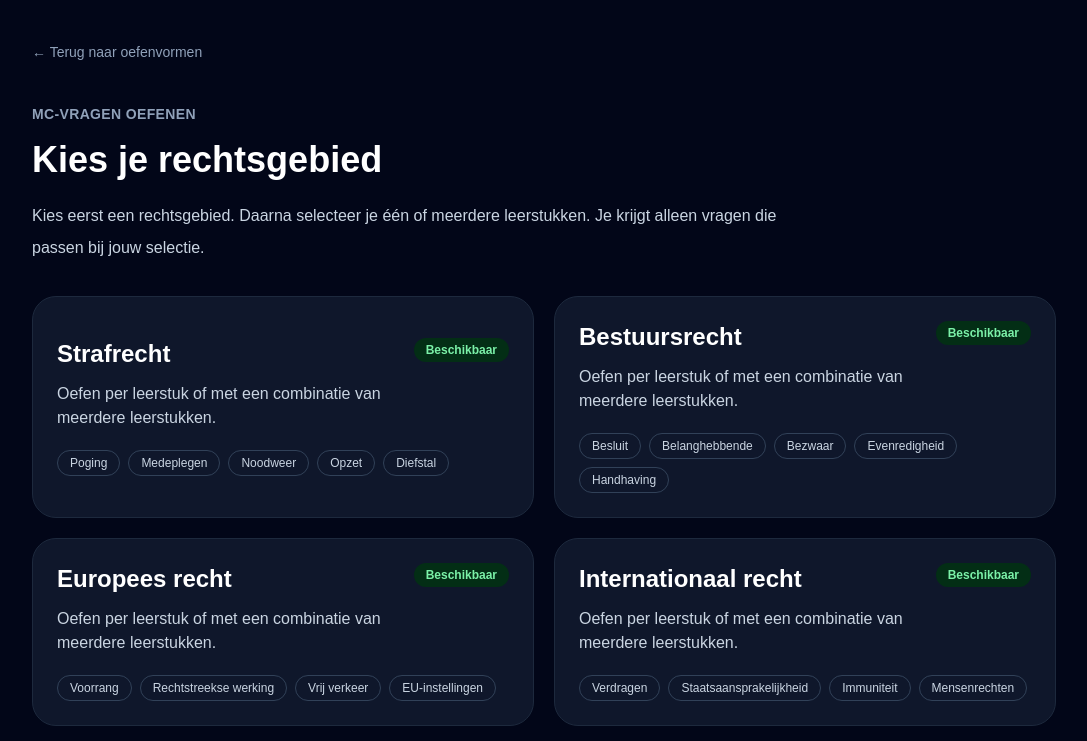
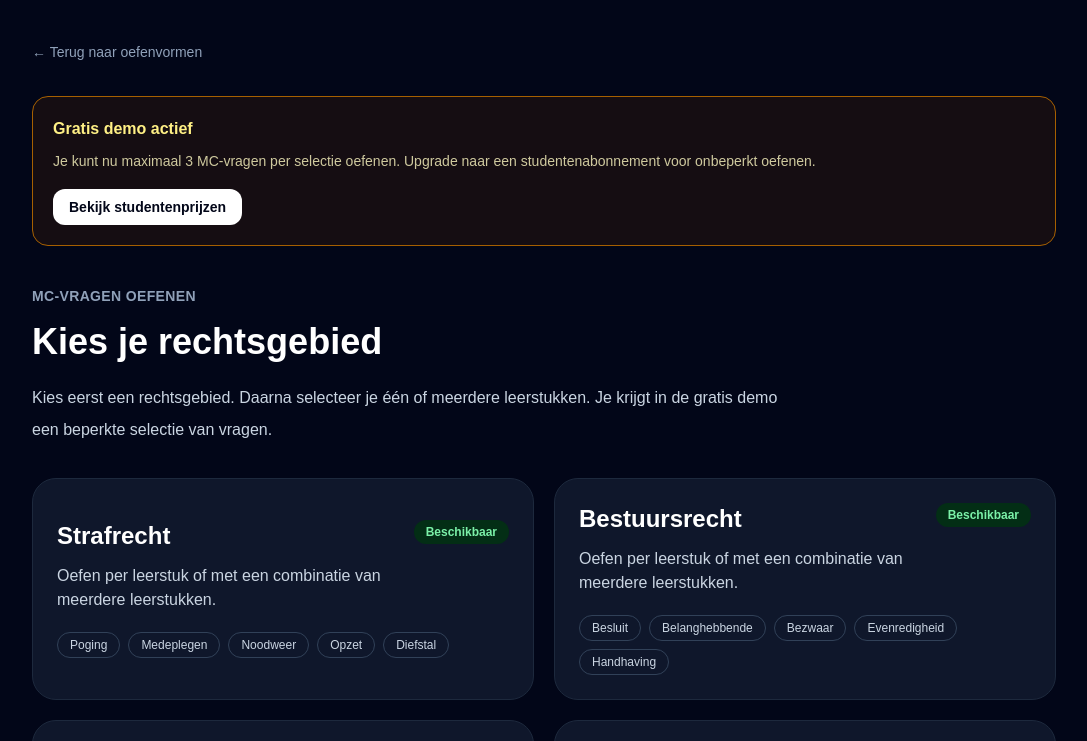
Before and after one commit to jneeleman2005-cmyk/casuscoach, a Next.js app: page /mc in a window 1280 px wide. Shown: the top 741 px of the page, without its empty margins (96-1183 px from the left). Built offline with nearby package versions, Linux system fonts and the light colour scheme.

Commit message:
Voeg gratis demo-limiet toe aan MC-flow

```diff
--- a/app/mc/page.tsx
+++ b/app/mc/page.tsx
@@ -1,6 +1,8 @@
 "use client";
 
 import { useMemo, useRef, useState } from "react";
+
+const FREE_QUESTION_LIMIT = 3;
 
 const subjects = [
   {
@@ -180,22 +182,19 @@
         id: "A",
         text: "Wegnemen met het oogmerk van wederrechtelijke toe-eigening",
         correct: true,
-        explanation:
-          "Juist. Dat is de kern van diefstal.",
+        explanation: "Juist. Dat is de kern van diefstal.",
       },
       {
         id: "B",
         text: "Een ogenblikkelijke wederrechtelijke aanranding",
         correct: false,
-        explanation:
-          "Onjuist. Dat hoort bij noodweer.",
+        explanation: "Onjuist. Dat hoort bij noodweer.",
       },
       {
         id: "C",
         text: "Een hevige gemoedsbeweging",
         correct: false,
-        explanation:
-          "Onjuist. Dat hoort eerder bij noodweerexces.",
+        explanation: "Onjuist. Dat hoort eerder bij noodweerexces.",
       },
     ],
   },
@@ -244,17 +243,16 @@
 
   const subject = subjects.find((item) => item.slug === selectedSubject);
 
-  const filteredQuestions = useMemo(() => {
-    const matchingQuestions = questions.filter((question) => {
+  const allFilteredQuestions = useMemo(() => {
+    return questions.filter((question) => {
       return (
         question.subject === selectedSubject &&
         selectedTopics.includes(question.topic)
       );
     });
-
-    return matchingQuestions;
   }, [selectedSubject, selectedTopics]);
 
+  const filteredQuestions = allFilteredQuestions.slice(0, FREE_QUESTION_LIMIT);
   const question = filteredQuestions[currentQuestionIndex];
 
   const selected = question?.answers.find(
@@ -303,7 +301,7 @@
       return;
     }
 
-    if (filteredQuestions.length === 0) {
+    if (allFilteredQuestions.length === 0) {
       alert("Voor deze selectie staan nog geen MC-vragen klaar.");
       return;
     }
@@ -372,7 +370,7 @@
 
           <div className="mt-8 rounded-3xl border border-slate-800 bg-slate-900 p-8 text-center">
             <p className="text-sm font-semibold uppercase tracking-wide text-slate-400">
-              MC-vragen · Resultaat
+              MC-vragen · Gratis demo
             </p>
 
             <h1 className="mt-4 text-4xl font-bold">Je score</h1>
@@ -388,6 +386,26 @@
                 ? "Netjes. Je zit op de goede weg, maar er zijn nog leerstukken die scherper kunnen."
                 : "Nog even dooroefenen. Lees vooral goed waarom de foute antwoorden niet kloppen."}
             </p>
+
+            {allFilteredQuestions.length > FREE_QUESTION_LIMIT && (
+              <div className="mt-8 rounded-2xl border border-yellow-700 bg-yellow-950/30 p-5 text-left">
+                <p className="font-semibold text-yellow-200">
+                  Je hebt de gratis demo afgerond
+                </p>
+                <p className="mt-2 text-sm leading-6 text-yellow-100/80">
+                  Deze selectie bevat {allFilteredQuestions.length} vragen. In
+                  de gratis demo kreeg je er {FREE_QUESTION_LIMIT}. Upgrade naar
+                  een studentenabonnement voor onbeperkt oefenen.
+                </p>
+
+                <a
+                  href="/abonnementen"
+                  className="mt-4 inline-block rounded-xl bg-white px-4 py-2 text-sm font-semibold text-slate-950 hover:bg-slate-200"
+                >
+                  Bekijk studentenprijzen
+                </a>
+              </div>
+            )}
 
             <div className="mt-8 flex flex-col justify-center gap-4 sm:flex-row">
               <button
@@ -437,7 +455,8 @@
                 className="h-full bg-white transition-all"
                 style={{
                   width: `${
-                    ((currentQuestionIndex + 1) / filteredQuestions.length) * 100
+                    ((currentQuestionIndex + 1) / filteredQuestions.length) *
+                    100
                   }%`,
                 }}
               />
@@ -516,6 +535,21 @@
           ← Terug naar oefenvormen
         </a>
 
+        <div className="mt-8 rounded-2xl border border-yellow-700 bg-yellow-950/30 p-5">
+          <p className="font-semibold text-yellow-200">Gratis demo actief</p>
+          <p className="mt-2 text-sm leading-6 text-yellow-100/80">
+            Je kunt nu maximaal {FREE_QUESTION_LIMIT} MC-vragen per selectie
+            oefenen. Upgrade naar een studentenabonnement voor onbeperkt oefenen.
+          </p>
+
+          <a
+            href="/abonnementen"
+            className="mt-4 inline-block rounded-xl bg-white px-4 py-2 text-sm font-semibold text-slate-950 hover:bg-slate-200"
+          >
+            Bekijk studentenprijzen
+          </a>
+        </div>
+
         <section className="mt-10">
           <p className="text-sm font-semibold uppercase tracking-wide text-slate-400">
             MC-vragen oefenen
@@ -525,7 +559,8 @@
 
           <p className="mt-5 max-w-3xl leading-8 text-slate-300">
             Kies eerst een rechtsgebied. Daarna selecteer je één of meerdere
-            leerstukken. Je krijgt alleen vragen die passen bij jouw selectie.
+            leerstukken. Je krijgt in de gratis demo een beperkte selectie van
+            vragen.
           </p>
         </section>
 
@@ -645,7 +680,8 @@
 
                 {selectedTopics.length > 0 && (
                   <p className="mt-2 text-sm text-slate-500">
-                    Beschikbare vragen voor selectie: {filteredQuestions.length}
+                    Gratis beschikbaar: {filteredQuestions.length} van{" "}
+                    {allFilteredQuestions.length} vragen
                   </p>
                 )}
               </div>
```
